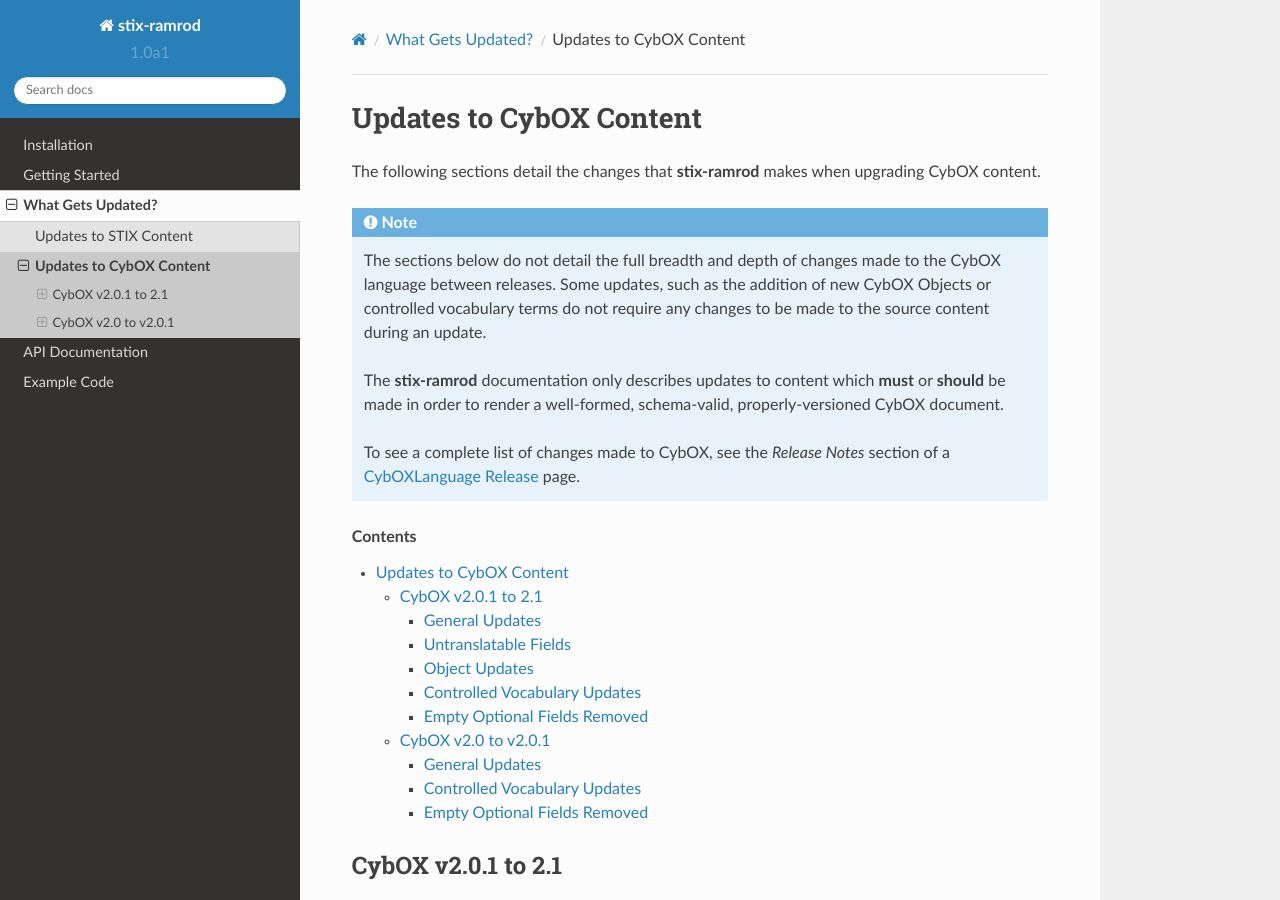
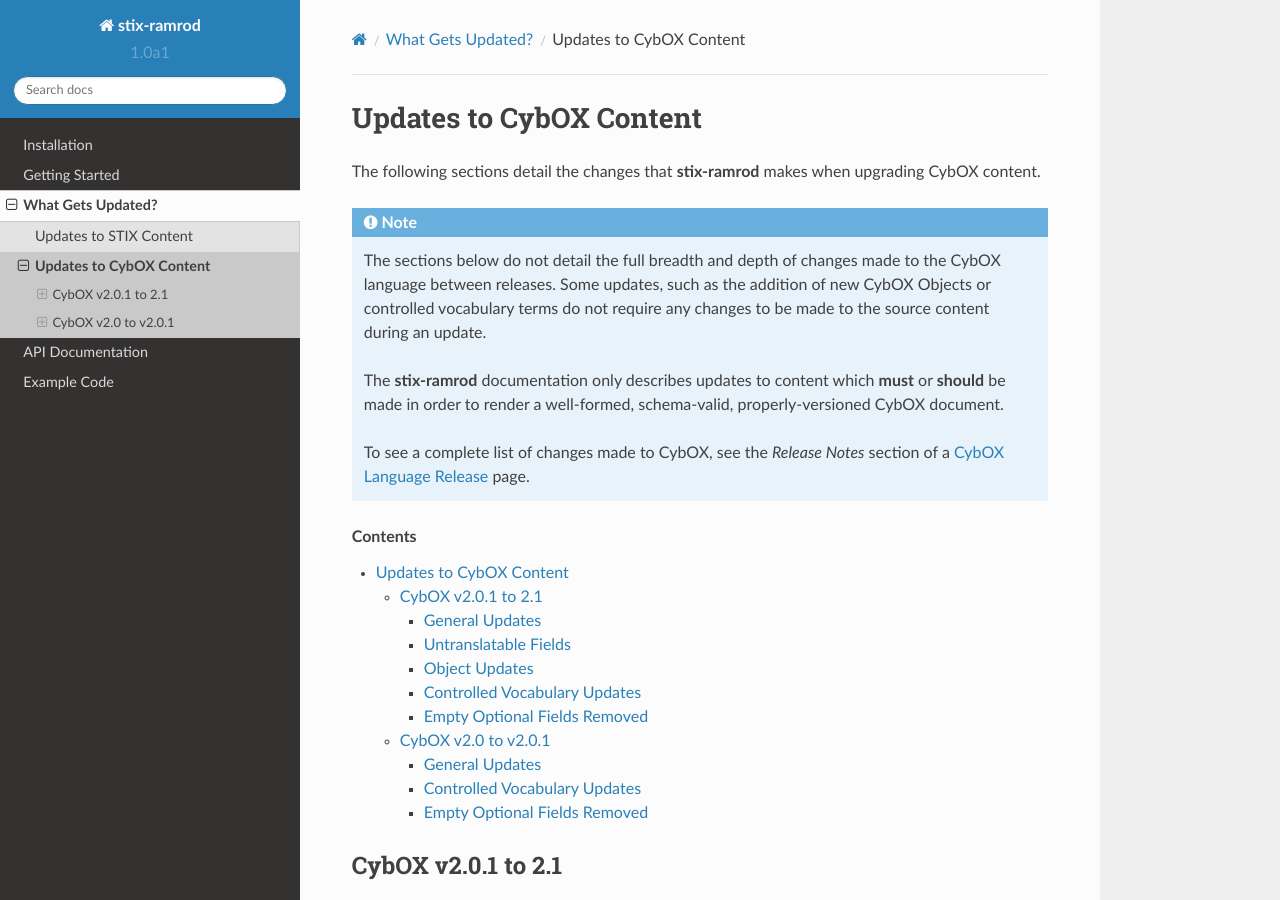
Before and after one commit to STIXProject/stix-ramrod, a Sphinx documentation site: the page built from docs/updates/cybox/index.rst, in a window 1280 px wide and 900 px high. Built offline with Sphinx 7.4.7 and the Read the Docs theme 2.0.0, drawn with Linux system fonts in a browser that asks for light colours; the version number is read from the project's files by our own code.

Commit message:
Missing a space

```diff
--- a/docs/updates/cybox/index.rst
+++ b/docs/updates/cybox/index.rst
@@ -16,7 +16,7 @@
     schema-valid, properly-versioned CybOX document.
 
     To see a complete list of changes made to CybOX, see the `Release Notes`
-    section of a `CybOXLanguage Release <http://cybox.mitre.org/language/>`_
+    section of a `CybOX Language Release <http://cybox.mitre.org/language/>`_
     page.
 
 .. contents::
```
